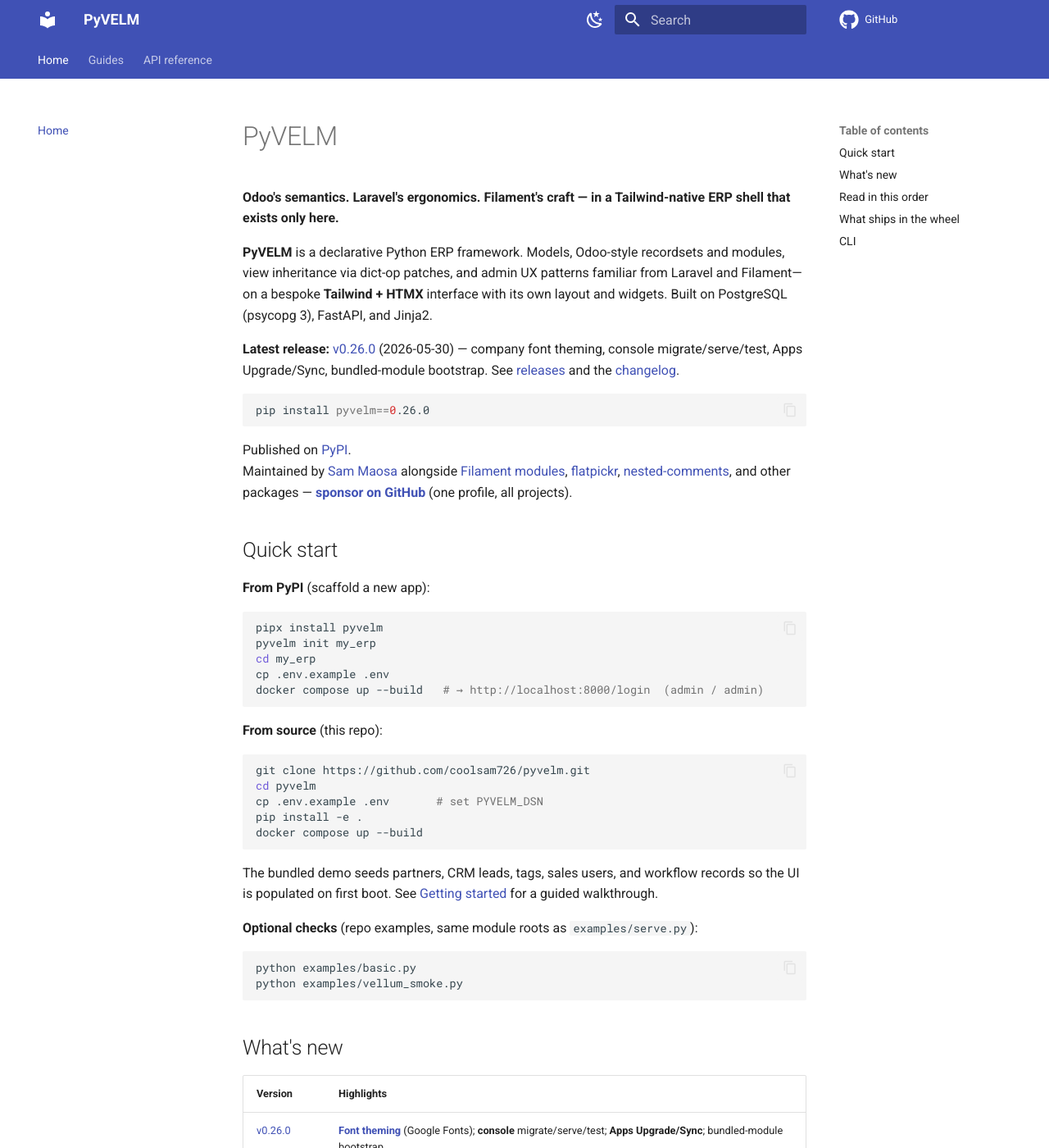
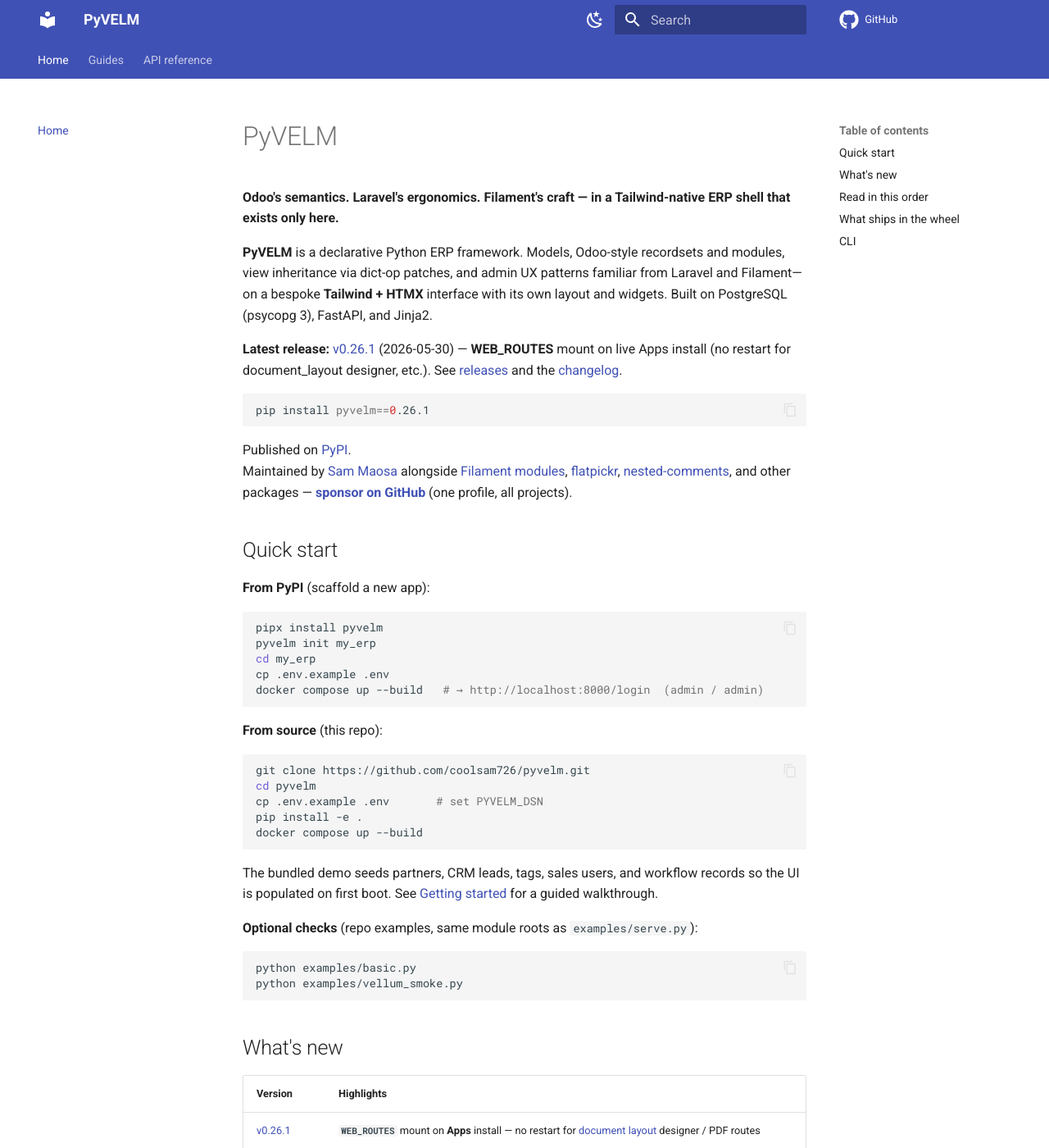
Before and after one commit to coolsam726/pyvelm, an MkDocs documentation site: the page built from docs/index.md, in a window 1280 px wide and 1400 px high. Shown: the whole window at 82% size. Built offline with MkDocs 1.6.1 and Material for MkDocs 9.7.7, drawn with Linux system fonts in a browser that asks for light colours; comment, search, counter and statistics services are not loaded.

Commit message:
Release v0.26.1
Mount module WEB_ROUTES immediately on Apps install so document_layout
designer and other module HTTP handlers work without a server restart.

````diff
--- a/docs/index.md
+++ b/docs/index.md
@@ -8,13 +8,13 @@ dict-op patches, and admin UX patterns familiar from Laravel and Filament—on a
 bespoke **Tailwind + HTMX** interface with its own layout and widgets. Built on
 PostgreSQL (psycopg 3), FastAPI, and Jinja2.
 
-**Latest release:** [v0.26.0](releases/v0.26.0.md) (2026-05-30) — company
-font theming, console migrate/serve/test, Apps Upgrade/Sync, bundled-module bootstrap.
-See [releases](releases/v0.26.0.md) and the
+**Latest release:** [v0.26.1](releases/v0.26.1.md) (2026-05-30) — **WEB_ROUTES**
+mount on live Apps install (no restart for document_layout designer, etc.).
+See [releases](releases/v0.26.1.md) and the
 [changelog](https://github.com/coolsam726/pyvelm/blob/main/CHANGELOG.md).
 
 ```bash
-pip install pyvelm==0.26.0
+pip install pyvelm==0.26.1
 ```
 
 Published on [PyPI](https://pypi.org/project/pyvelm/).
@@ -61,6 +61,7 @@ python examples/vellum_smoke.py
 
 | Version | Highlights |
 |---------|------------|
+| [v0.26.1](releases/v0.26.1.md) | **`WEB_ROUTES`** mount on **Apps** install — no restart for [document layout](document-layout.md) designer / PDF routes |
 | [v0.26.0](releases/v0.26.0.md) | **[Font theming](branding.md)** (Google Fonts); **console** migrate/serve/test; **Apps Upgrade/Sync**; bundled-module bootstrap |
 | [v0.25.0](releases/v0.25.0.md) | **[Document layouts](document-layout.md)** + PDF routes; **per-company [navigation layout](navigation.md#per-company-override)** (base 0.31) |
 | [v0.24.1](releases/v0.24.1.md) | **Combo/chatter** UI fixes; menu parent **`display_name`** for cross-module picks |
--- a/pyproject.toml
+++ b/pyproject.toml
@@ -1,6 +1,6 @@
 [project]
 name = "pyvelm"
-version = "0.26.0"
+version = "0.26.1"
 description = "PyVELM — declarative Python ERP: Odoo recordsets & modules, Laravel/Filament ergonomics, unique Tailwind admin shell."
 readme = "README.md"
 license = "LGPL-3.0-or-later"
--- a/pyvelm/__init__.py
+++ b/pyvelm/__init__.py
@@ -4,7 +4,7 @@ from pathlib import Path as _Path
 # ``pyproject.toml`` — the release workflow refuses to publish if
 # they diverge, but the check is only enforced in CI; bump both
 # together when cutting a release.
-__version__ = "0.26.0"
+__version__ = "0.26.1"
 
 from .depends import depends
 from .env import Environment
````
Also changed, not shown: CHANGELOG.md (+9 -0 lines), docs/modules.md (+2 -1 lines), docs/releases/v0.26.1.md (added, +30 -0 lines), 3 other files.
